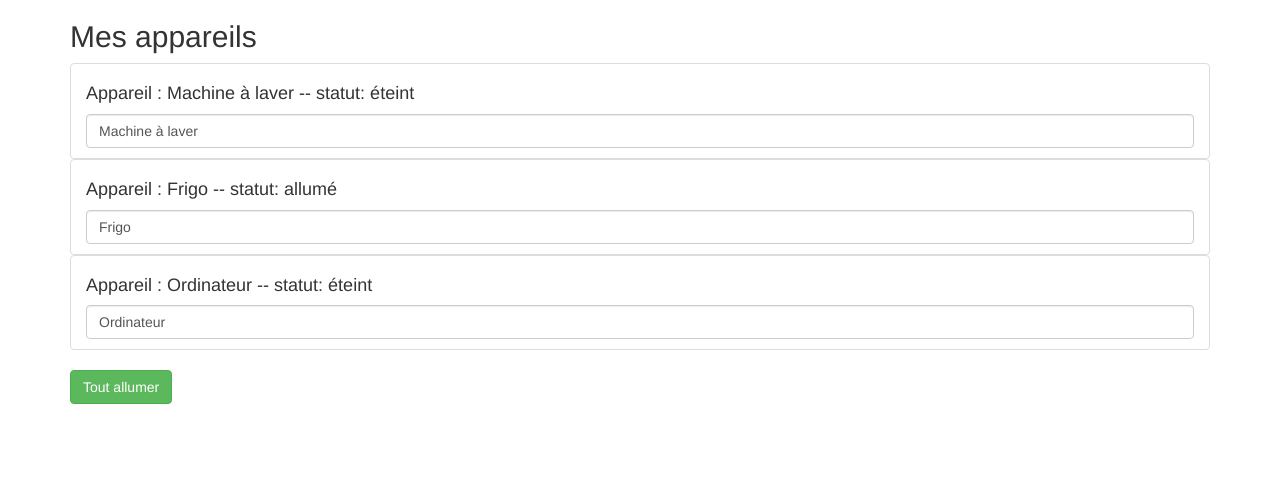
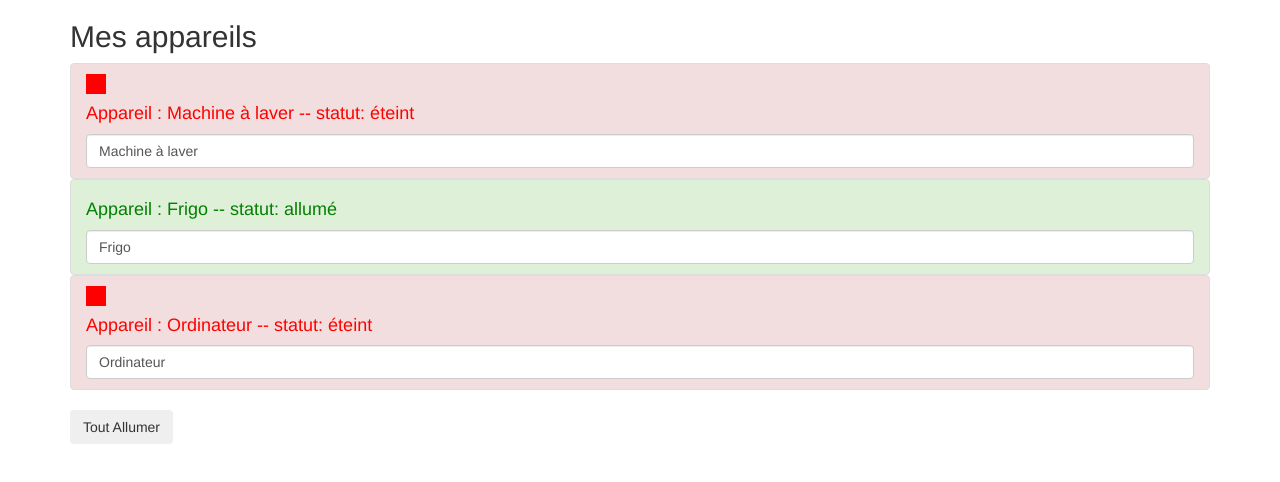
Before and after one commit to martinezGaetan/firstProjectAngular, an Angular app: page / in a window 1280 px wide. Shown: the top 482 px of the page. Built offline with nearby package versions, Linux system fonts and the light colour scheme.

Commit message:
structurez le document avec des directives

```diff
--- a/src/app/app.component.html
+++ b/src/app/app.component.html
@@ -1,20 +1,17 @@
+
 <div class="container">
     <div class="row">
       <div class="col-xs-12">
         <h2>Mes appareils</h2>
-        <ul class="list-group">
-          <app-appareil [appareilName]="appareilOne"
-                        [appareilStatus]="'éteint'"></app-appareil>
-          <app-appareil [appareilName]="appareilTwo"
-                        [appareilStatus]="'allumé'"></app-appareil>
-          <app-appareil [appareilName]="appareilThree"
-                        [appareilStatus]="'éteint'"></app-appareil>
-        </ul>
-        <button class="btn btn-success"
-                [disabled]="!isAuth"
-                (click)="onAllumer()"
-                >Tout allumer
-        </button>
+          <ul class="list-group">
+            <app-appareil *ngFor="let appareil of appareils"
+                          [appareilName]="appareil.name"
+                          [appareilStatus]="appareil.status"></app-appareil>
+          </ul>
+          <button class="btn btn-succes"
+                  [disabled]="!isAuth"
+                  (click)="onAllumer()">Tout Allumer
+          </button>
+        </div>
       </div>
-    </div>
   </div>
--- a/src/app/app.component.ts
+++ b/src/app/app.component.ts
@@ -8,9 +8,20 @@
 export class AppComponent {
   isAuth = false;
 
-  appareilOne = 'Machine à laver';
-  appareilTwo = 'Frigo';
-  appareilThree = 'Ordinateur';
+  appareils = [
+    {
+      name: 'Machine à laver',
+      status: 'éteint'
+    },
+    {
+      name: 'Frigo',
+      status: 'allumé'
+    },
+    {
+      name: 'Ordinateur',
+      status: 'éteint'
+    }
+  ];
 
   constructor() {
     setTimeout(
--- a/src/app/appareil/appareil.component.html
+++ b/src/app/appareil/appareil.component.html
@@ -1,4 +1,8 @@
-<li class="list-group-item">
-  <h4>Appareil : {{ appareilName }} -- statut: {{ getStatus() }} </h4>
+<li [ngClass]="{'list-group-item': true,
+              'list-group-item-success': appareilStatus === 'allumé',
+              'list-group-item-danger': appareilStatus === 'éteint'}">
+  <div style="width:20px;height:20px;background-color:red;"
+    *ngIf="appareilStatus === 'éteint'"></div>
+  <h4 [ngStyle]="{color: getColor()}">Appareil : {{ appareilName }} -- statut: {{ getStatus() }} </h4>
   <input type="text" class="form-control" [(ngModel)]="appareilName">
 </li>
--- a/src/app/appareil/appareil.component.ts
+++ b/src/app/appareil/appareil.component.ts
@@ -19,4 +19,12 @@
     return this.appareilStatus;
   }
 
+  getColor() {
+    if(this.appareilStatus === 'allumé'){
+      return 'green';
+    } else if (this.appareilStatus === 'éteint') {
+      return 'red';
+    }
+  }
+
 }
```
